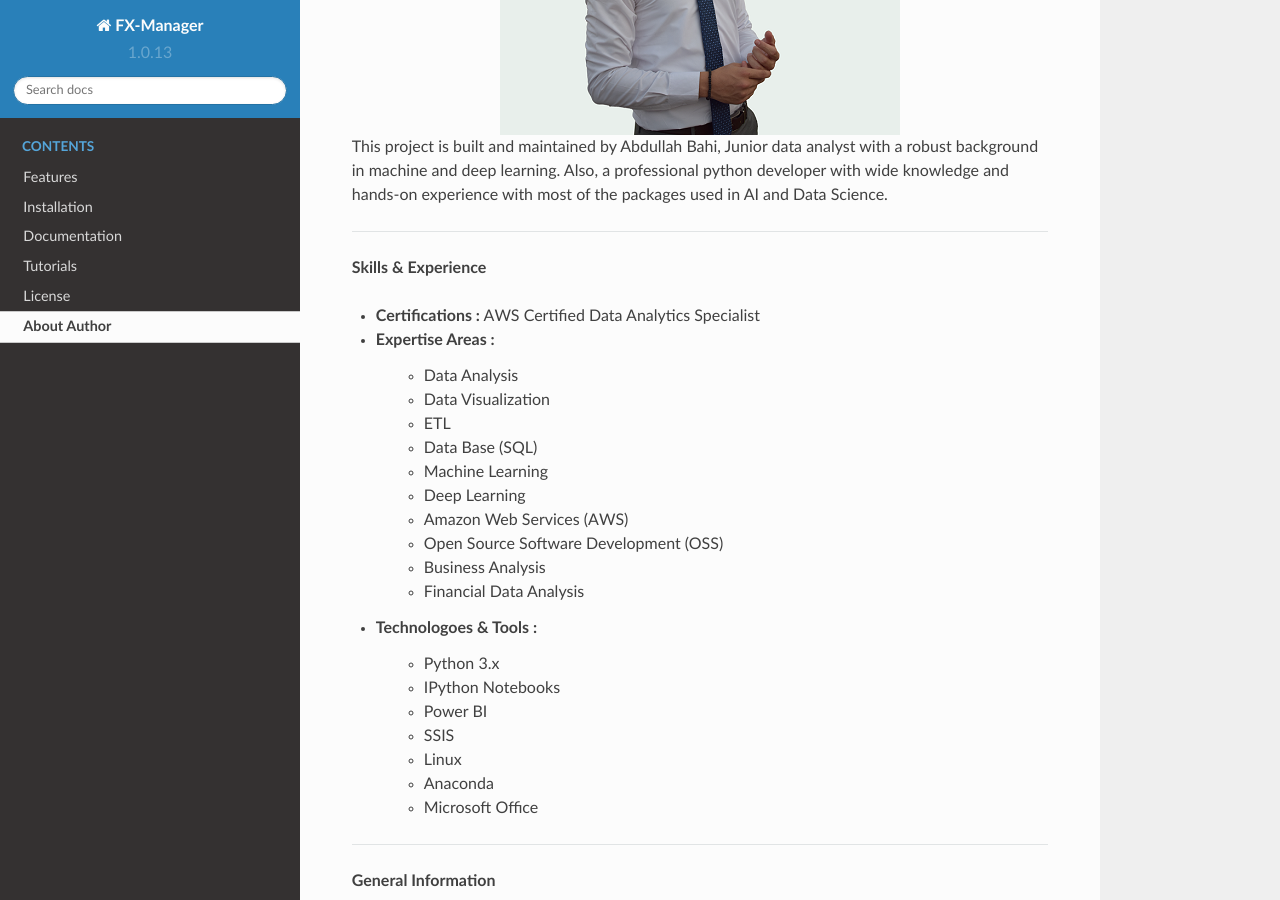
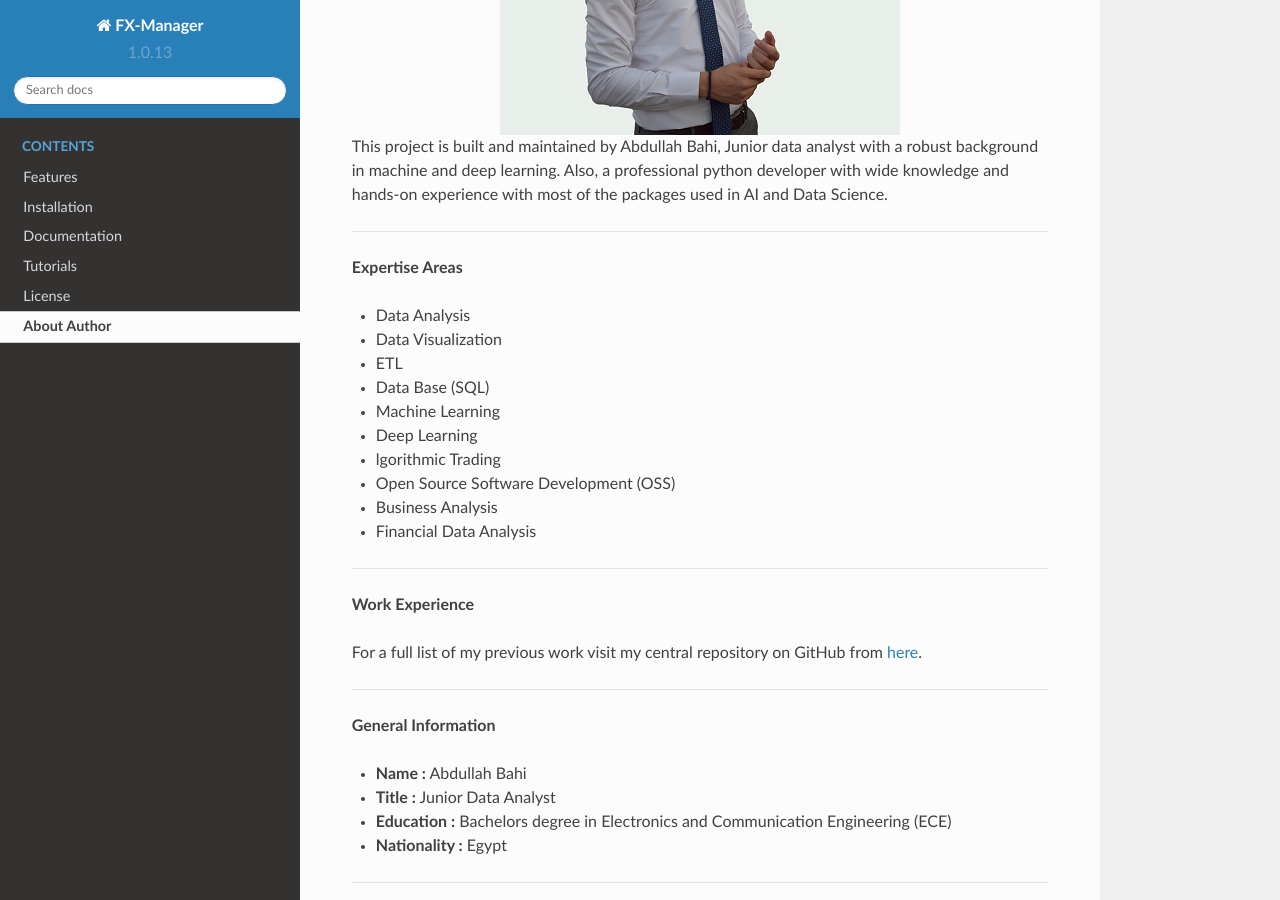
Before and after one commit to AbdullahBahi/FX-Manager, a Sphinx documentation site: the page built from docs/about_author.rst, in a window 1280 px wide and 900 px high, scrolled down 353 px. Built offline with Sphinx 7.4.7 and the Read the Docs theme 2.0.0, drawn with Linux system fonts in a browser that asks for light colours.

Commit message:
mod about auth

```diff
--- a/docs/about_author.rst
+++ b/docs/about_author.rst
@@ -9,31 +9,26 @@ This project is built and maintained by Abdullah Bahi, Junior data analyst with
 
 ###################
 
-**Skills & Experience**
+**Expertise Areas**
 
-- **Certifications :** AWS Certified Data Analytics Specialist
-- **Expertise Areas :**
+- Data Analysis
+- Data Visualization
+- ETL
+- Data Base (SQL)
+- Machine Learning
+- Deep Learning
+- lgorithmic Trading
+- Open Source Software Development (OSS)
+- Business Analysis
+- Financial Data Analysis
 
-    - Data Analysis
-    - Data Visualization
-    - ETL
-    - Data Base (SQL)
-    - Machine Learning
-    - Deep Learning
-    - Amazon Web Services (AWS)
-    - Open Source Software Development (OSS)
-    - Business Analysis
-    - Financial Data Analysis
+###################
 
-- **Technologoes & Tools :**
+**Work Experience**
 
-    - Python 3.x
-    - IPython Notebooks
-    - Power BI
-    - SSIS
-    - Linux
-    - Anaconda
-    - Microsoft Office
+For a full list of my previous work visit my central repository on GitHub from `here <https://github.com/AbdullahBahi/My-Portfolio>`_.
+
+
 
 ###################
 
```
Also changed, not shown: README.md (+13 -181 lines).
